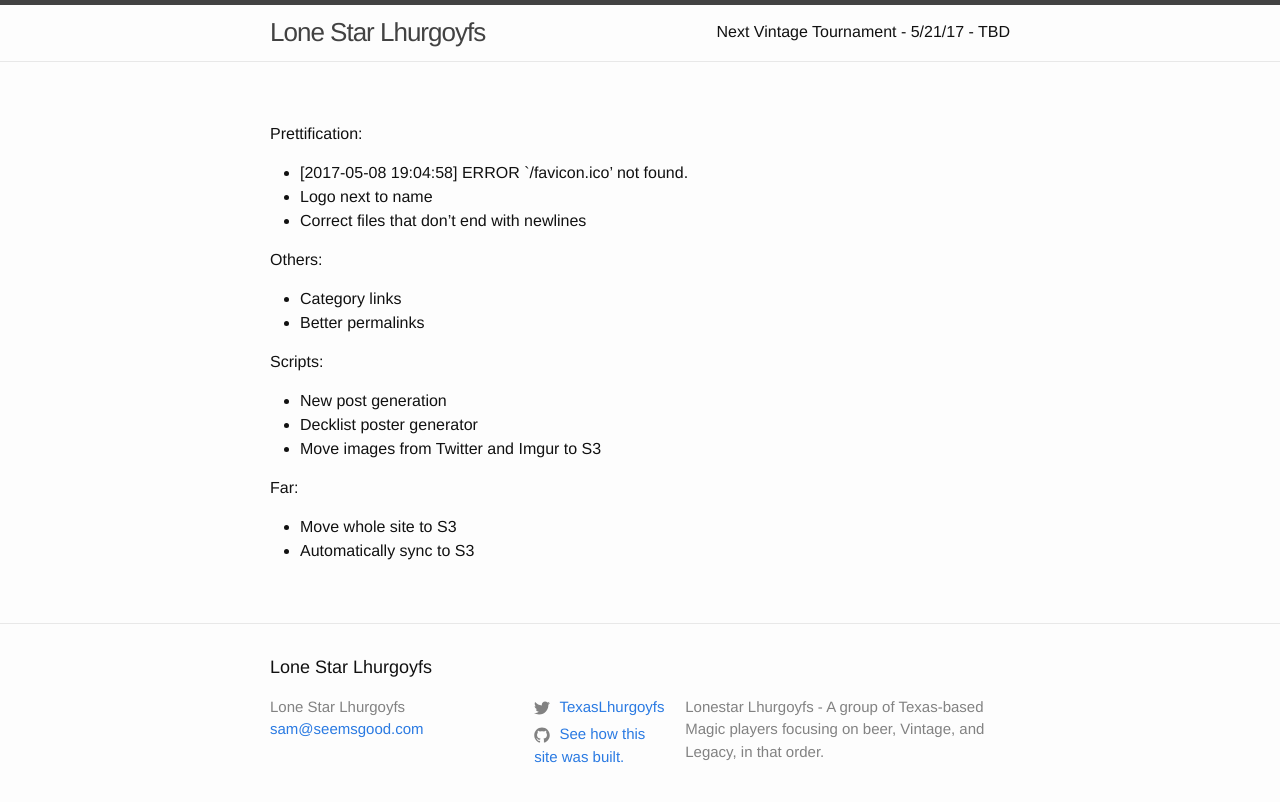
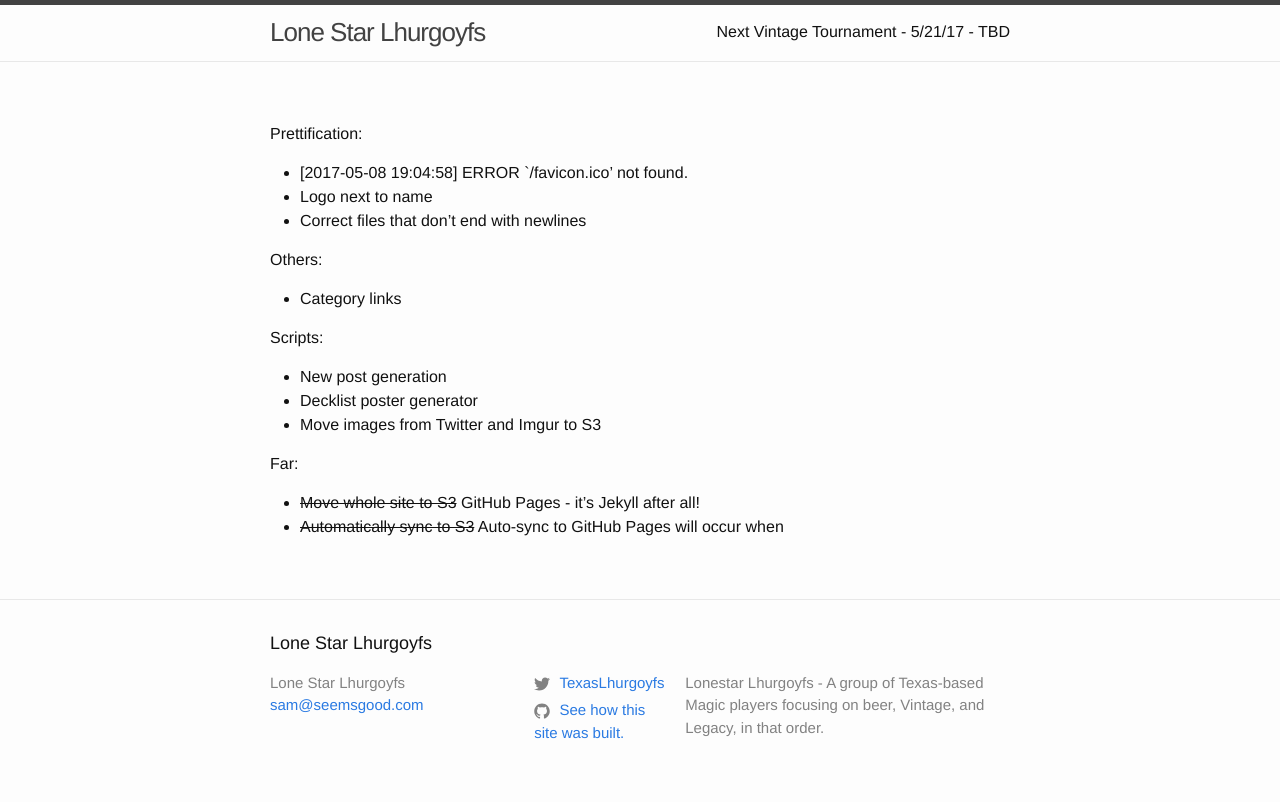
Before and after one commit to LoneStarLhurgoyfs/lonestarlhurgoyfs.github.io, a Jekyll site: the page built from TODO.md, in a window 1280 px wide. Shown: the top 802 px of the page. Built offline with Jekyll 4.4.1, drawn with Linux system fonts in a browser that asks for light colours; our own code applies the rules of GitHub Pages for plain Markdown files.

Commit message:
Better permalinks
This will break some old links but will be much better going forward.

```diff
--- a/TODO.md
+++ b/TODO.md
@@ -5,7 +5,6 @@ Prettification:
 
 Others:
 * Category links
-* Better permalinks
 
 Scripts:
 * New post generation
@@ -13,5 +12,5 @@ Scripts:
 * Move images from Twitter and Imgur to S3
 
 Far:
-* Move whole site to S3
-* Automatically sync to S3
+* ~~Move whole site to S3~~ GitHub Pages - it's Jekyll after all!
+* ~~Automatically sync to S3~~ Auto-sync to GitHub Pages will occur when
--- a/_config.yml
+++ b/_config.yml
@@ -37,3 +37,5 @@ lang: en
 author: Lone Star Lhurgoyfs
 copyright:      "&#x2117; &amp; &#xA9; 2017"
 google_analytics: UA-98795844-1
+
+permalink: :year-:month-:day-:title/
```
